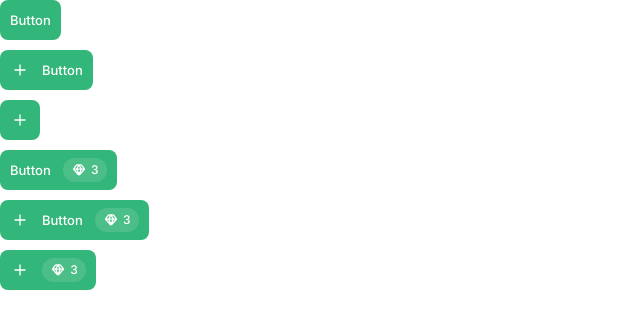
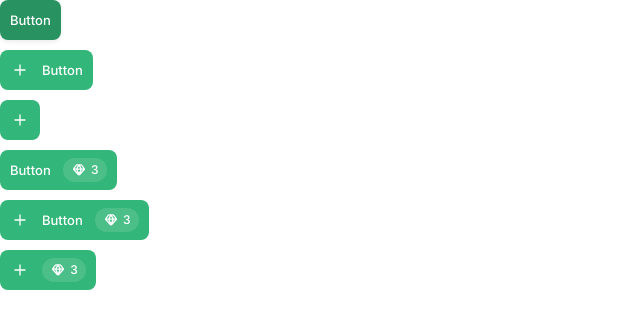
Before and after one commit to longnt80/gleam, a Vue app: page / in a window 1280 px wide. In both pictures the pointer is over the button 30 px from the left and 20 px from the top of the page. Shown: the top 328 px of the page, without its empty margins (0-640 px from the left). Built offline with nearby package versions, Linux system fonts and the light colour scheme.

Commit message:
Add hover effect

```diff
--- a/src/components/PrimaryButton.vue
+++ b/src/components/PrimaryButton.vue
@@ -40,6 +40,11 @@ console.log(props)
     border-radius: 8px;
   }
 
+  button:hover {
+    background: linear-gradient(0deg, rgba(0, 0, 0, 0.2), rgba(0, 0, 0, 0.2)), #33B679;
+    box-shadow: 0px 2px 4px rgba(10, 14, 20, 0.08);
+  }
+
   .icon {
     display: flex;
     width: 20px;
```
